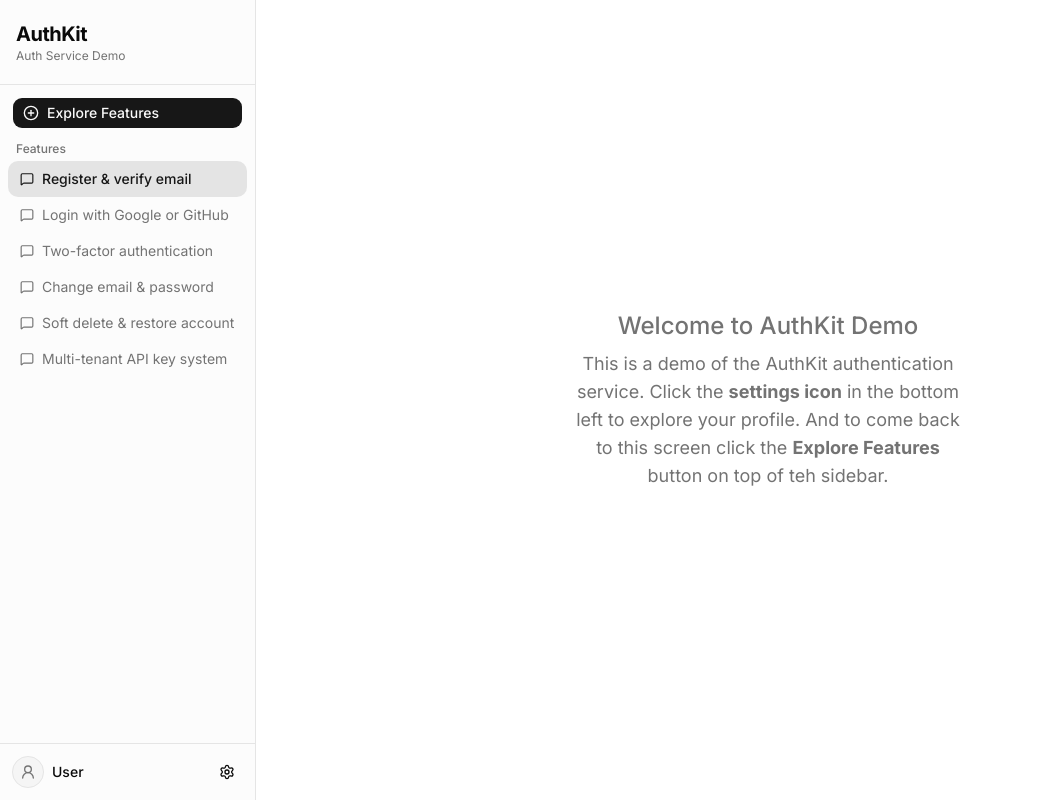
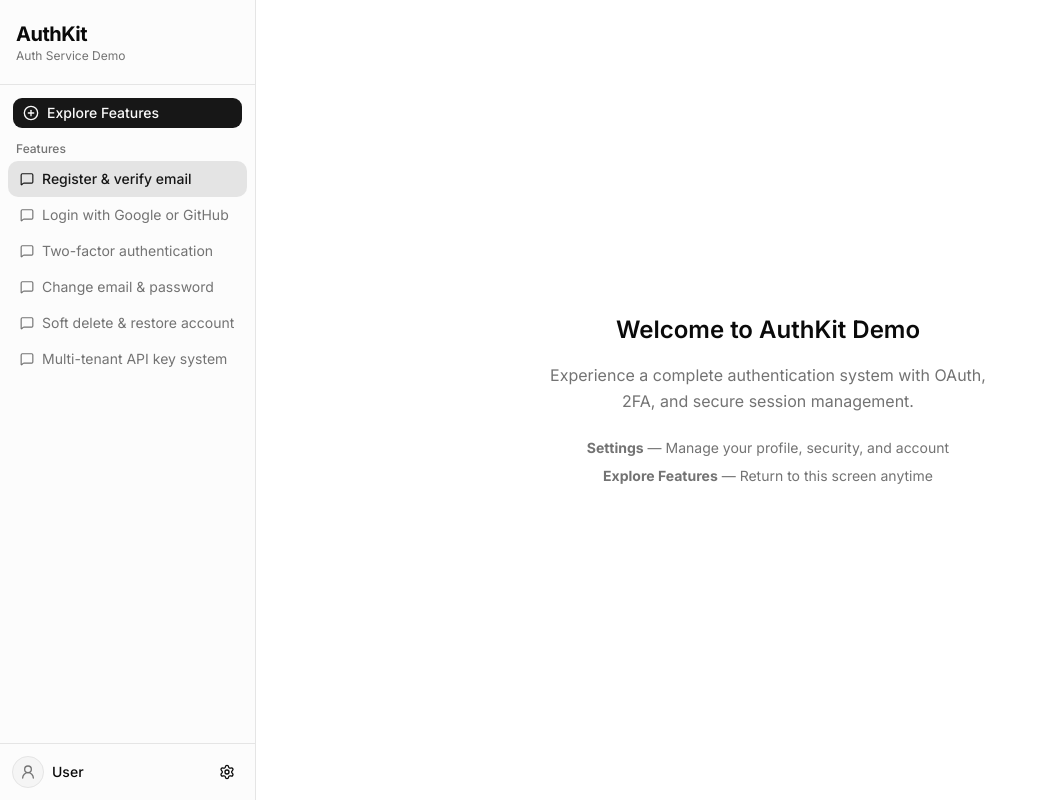
Before and after one commit to juma-paul/authkit-demo, a Next.js app: page /chat in a window 1280 px wide. Shown: the whole page, without its empty margins (0-1047 px from the left). Built offline with nearby package versions, Linux system fonts and the light colour scheme; no server answers.

Commit message:
fix: edit the text in the chat window

```diff
--- a/src/components/shell/ChatWindow.tsx
+++ b/src/components/shell/ChatWindow.tsx
@@ -1,22 +1,24 @@
-// export default function ChatWindow() {
-//   return (
-//     <div className="flex flex-col h-full items-center justify-center text-muted-foreground">
-//       <p className="text-lg font-medium">What habit are we building today?</p>
-//       <p className="text-sm">Start a new chat to begin.</p>
-//     </div>
-//   );
-// }
-
 export default function ChatWindow() {
   return (
-    <div className="flex flex-col h-full items-center justify-center text-muted-foreground space-y-2">
-      <p className="text-2xl font-medium">Welcome to AuthKit Demo</p>
-      <p className="text-lg text-center max-w-sm">
-        This is a demo of the AuthKit authentication service. Click the{" "}
-        <strong>settings icon</strong> in the bottom left to explore your
-        profile. And to come back to this screen click the <strong>Explore Features </strong>
-        button on top of teh sidebar.
-      </p>
+    <div className="flex flex-col h-full items-center justify-center text-muted-foreground px-4">
+      <div className="text-center space-y-4 max-w-md">
+        <h1 className="text-2xl font-semibold text-foreground">
+          Welcome to AuthKit Demo
+        </h1>
+        <p className="text-base leading-relaxed">
+          Experience a complete authentication system with OAuth, 2FA, and
+          secure session management.
+        </p>
+        <div className="text-sm space-y-2 pt-2">
+          <p>
+            <strong>Settings</strong> — Manage your profile, security, and
+            account
+          </p>
+          <p>
+            <strong>Explore Features</strong> — Return to this screen anytime
+          </p>
+        </div>
+      </div>
     </div>
   );
 }
```
